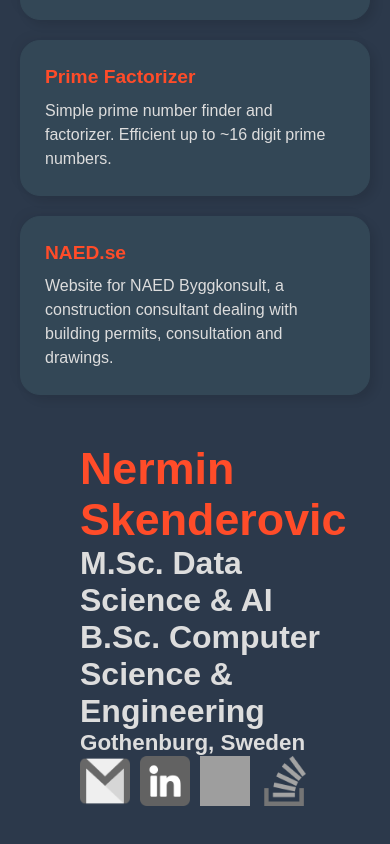
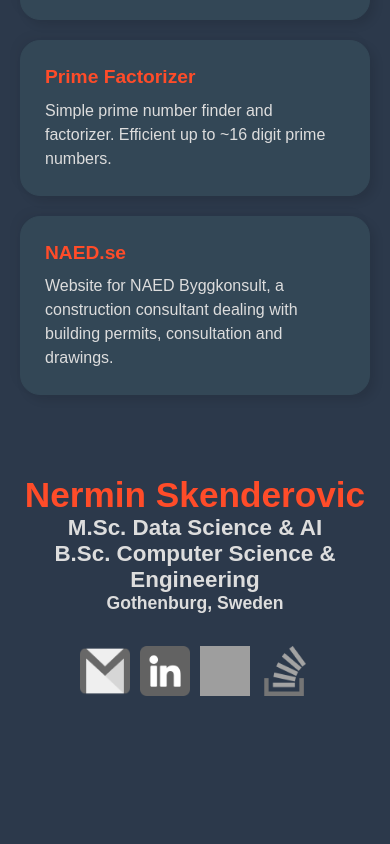
Before and after one commit to nermin99/nermin.skenderovic.se, a Next.js app: page / in a window 390 px wide. Shown: the part 527-1371 px from the top of the page. After the commit the page ends 1255 px from the top, so only its background shows below. Built offline with nearby package versions, Linux system fonts and the light colour scheme; grey boxes are pictures that could not be loaded; a web font is replaced by a local one.

Commit message:
Make footer responsive

```diff
--- a/styles/Home.module.scss
+++ b/styles/Home.module.scss
@@ -15,6 +15,7 @@
   width: 100%;
   display: flex;
   justify-content: space-between;
+  align-items: flex-end;
   flex-wrap: wrap;
 
   h1 {
@@ -29,8 +30,8 @@
   }
 
   .social_links {
+    margin-top: 2em;
     color: var(--secondary);
-    align-self: flex-end;
     display: flex;
     gap: 10px;
 
@@ -81,10 +82,33 @@
   }
 }
 
-@media (max-width: 700px) {
+@media (max-width: 768px) {
   .grid_container {
     grid-template-columns: calc(100% - 2 * var(--gridGap));
     grid-template-areas: 'header';
+  }
+
+  .footer {
+    padding: 2em 0;
+    flex-direction: column;
+    justify-content: flex-start;
+    align-items: center;
+
+    .info {
+      text-align: center;
+
+      h1 {
+        font-size: 2.2em;
+      }
+
+      h2 {
+        font-size: 1.4em;
+      }
+
+      h3 {
+        font-size: 1.1em;
+      }
+    }
   }
 }
 
```
